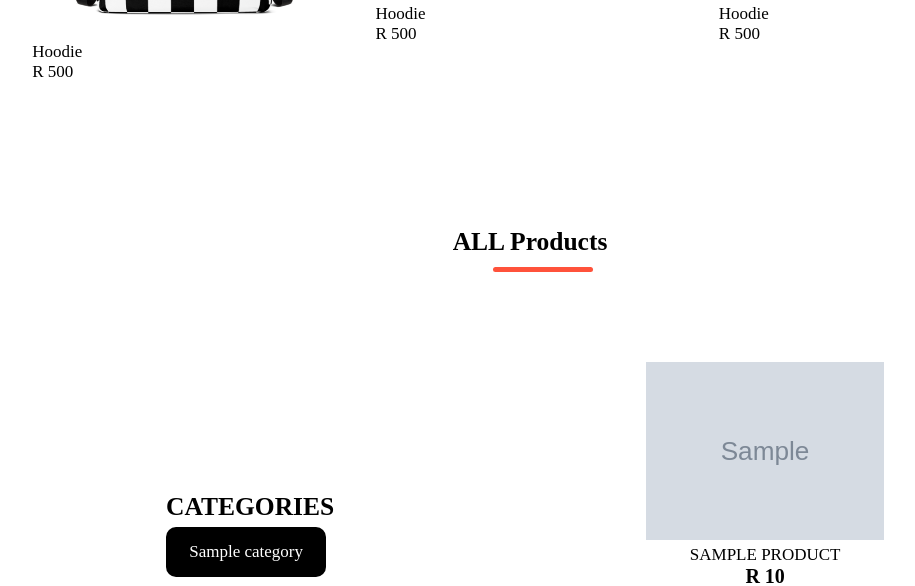
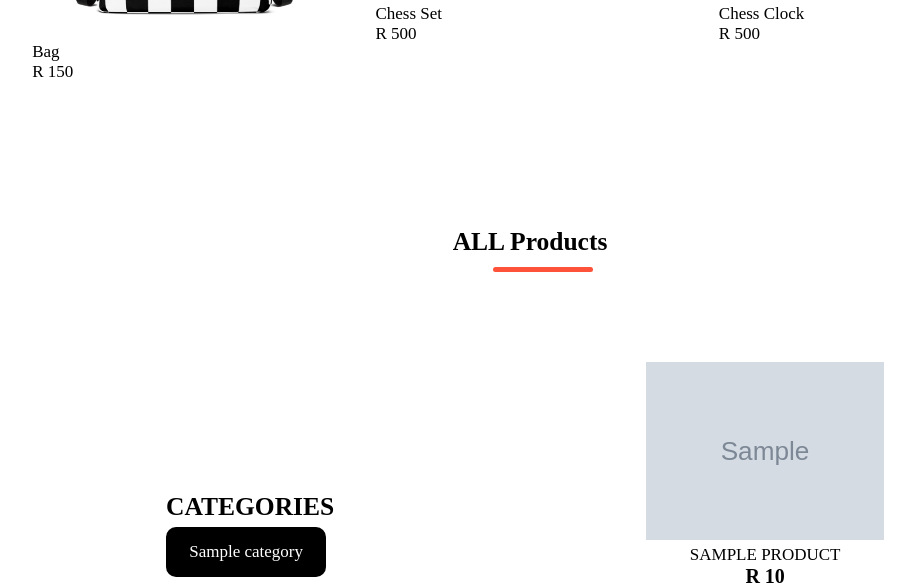
Before and after one commit to TJayCoder/ULchess, a PHP site: page /index.php in a window 1280 px wide. Shown: the part 1024-1610 px from the top of the page, without its empty margins (110-1025 px from the left). Run offline with PHP 8.4, Linux system fonts and the light colour scheme; tables that the repository leaves empty or names only in its code hold one stand-in row (values such as "Sample post"); grey boxes marked "Sample" are stand-in pictures.

Commit message:
few changes before presentation

```diff
--- a/cart.php
+++ b/cart.php
@@ -214,7 +214,7 @@ function orders(){
     $total=0;
     global  $totalValue;
     $totalValue=0;
-
+    $qty=1;
 	$price="select * from cart where ip_add='$ip'";
 
 	$run_query=mysqli_query($conn,$price)or die(mysqli_error($conn));
--- a/customer/change_pass.php
+++ b/customer/change_pass.php
@@ -23,7 +23,7 @@
             </tr>
 
             <tr>
-			<td><label for="">Conform New Password:</label></td>
+			<td><label for="">Confirm New Password:</label></td>
 			<td ><input type="text"  name="repeatN_pass" class="vinput" value="" required>  </td>
             </tr>
 
--- a/index.php
+++ b/index.php
@@ -197,8 +197,9 @@ function cart(){
 
     //---------------------------------adding to the cart
 
+    $User_email=$_SESSION['customer_email'];
 
-        $insertcart="insert into cart values('$pro_id','$ip' ,'1','$prod_price')";
+        $insertcart="insert into cart values('$pro_id','$ip' ,'1','$prod_price','$User_email')";
 
         $query=mysqli_query($conn,$insertcart)or die(mysqli_error($conn));
 
@@ -223,17 +224,17 @@ function cart(){
 ?>
         <div class="col-3">
                 <img src="stock/bag/pngguru.com (11).png" alt="" width="100px">
-                <h4>Hoodie</h4>
-                <p>R 500</p>
+                <h4>Bag</h4>
+                <p>R 150</p>
         </div>
         <div class="col-3">
             <img src="stock/chessset/pngguru.com (3).png" alt="" width="100px">
-            <h4>Hoodie</h4>
+            <h4>Chess Set</h4>
             <p>R 500</p>
         </div>
         <div class="col-3">
             <img src="stock/clocks/pngguru.com (4).png" alt="" width="100px">
-            <h4>Hoodie</h4>
+            <h4>Chess Clock</h4>
              <p>R 500</p>
 
         </div>
--- a/productDetails.php
+++ b/productDetails.php
@@ -136,7 +136,10 @@ function cart(){
         }
         else{
 
-        $insertcart="insert into cart values('$pro_id','$ip' ,'1')";
+            $User_email=$_SESSION['customer_email'];
+
+            $insertcart="insert into cart values('$pro_id','$ip' ,'1','$prod_price','$User_email')";
+
 
         $query=mysqli_query($conn,$insertcart)or die(mysqli_error($conn));
 
```
